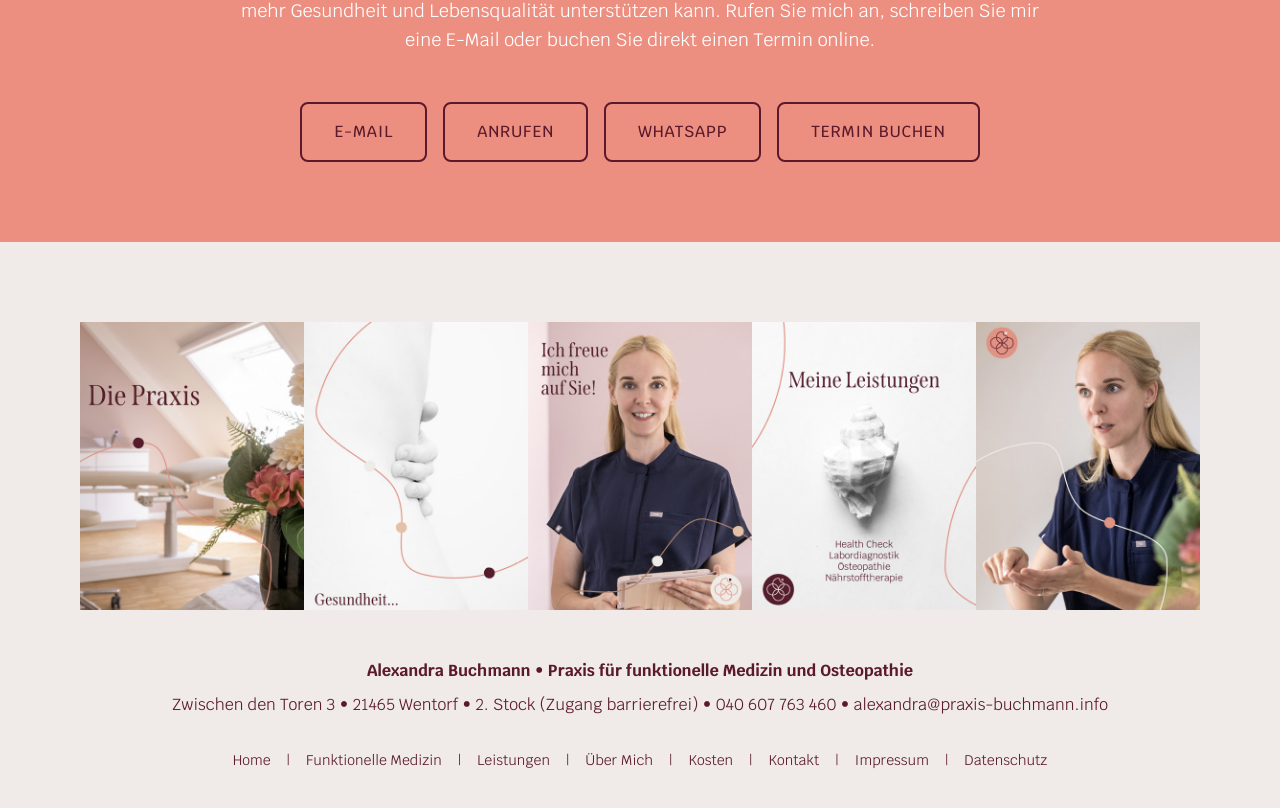
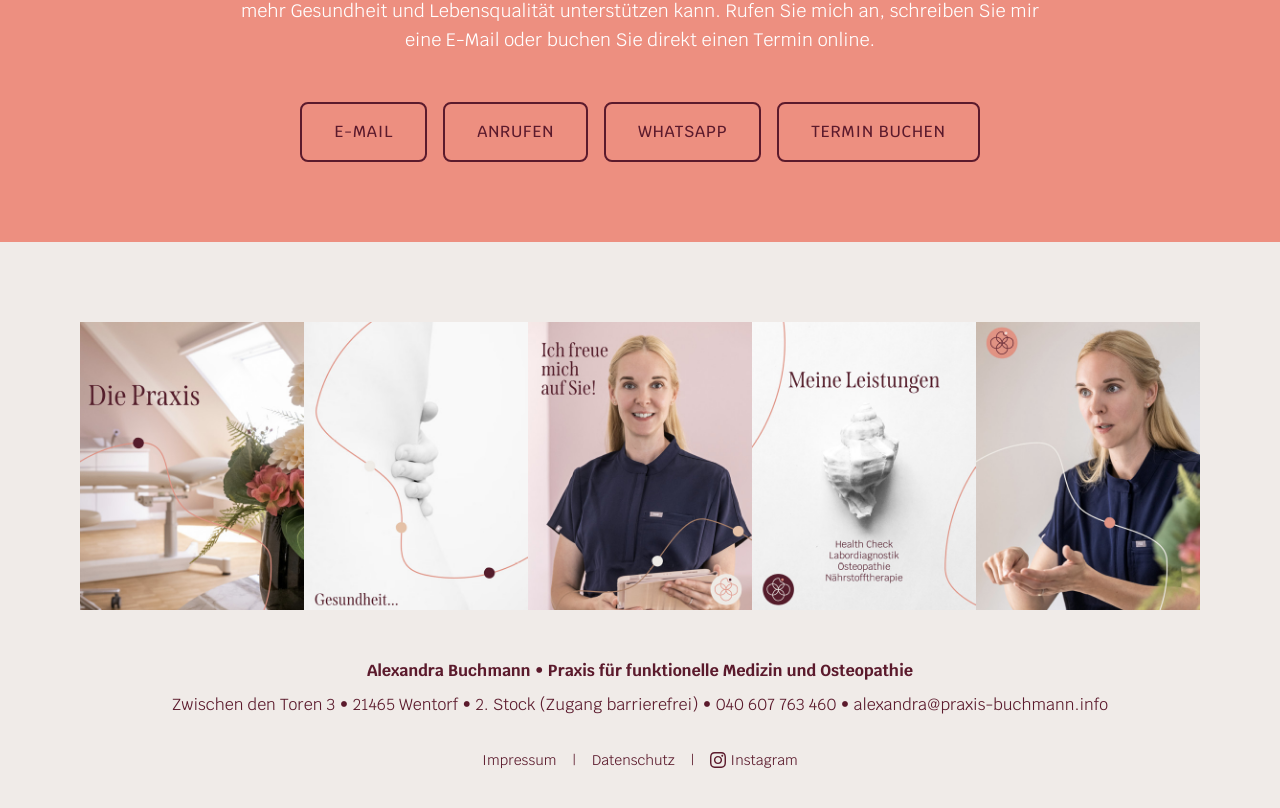
Before and after one commit to Lxnder1976/praxis-buchmann, a Next.js app: page / in a window 1280 px wide. Shown: the part 4882-5690 px from the top of the page. Built offline with nearby package versions, Linux system fonts and the light colour scheme; a web font is replaced by a local one.

Commit message:
Simplify footer navigation: remove redundant links, add Instagram with icon, focus on legal and social media links

```diff
--- a/src/components/Footer.tsx
+++ b/src/components/Footer.tsx
@@ -177,22 +177,17 @@
 
         {/* Footer Navigation */}
         <div className="text-center">
-          <div className="flex flex-wrap justify-center gap-4 text-sm text-text-gray">
-            <a href="#" className="hover:text-burgundy">Home</a>
-            <span>|</span>
-            <a href="#funktionelle-medizin" className="hover:text-burgundy">Funktionelle Medizin</a>
-            <span>|</span>
-            <a href="#leistungen" className="hover:text-burgundy">Leistungen</a>
-            <span>|</span>
-            <a href="#ueber-mich" className="hover:text-burgundy">Über Mich</a>
-            <span>|</span>
-            <a href="#kosten" className="hover:text-burgundy">Kosten</a>
-            <span>|</span>
-            <a href="#kontakt" className="hover:text-burgundy">Kontakt</a>
-            <span>|</span>
+          <div className="flex flex-wrap justify-center items-center gap-4 text-sm text-text-gray">
             <a href="/impressum" className="hover:text-burgundy">Impressum</a>
             <span>|</span>
             <a href="/datenschutz" className="hover:text-burgundy">Datenschutz</a>
+            <span>|</span>
+            <a href="https://instagram.com/praxis.buchmann" target="_blank" rel="noopener noreferrer" className="hover:text-burgundy flex items-center gap-1">
+              <svg className="w-4 h-4" fill="currentColor" viewBox="0 0 24 24">
+                <path d="M12 2.163c3.204 0 3.584.012 4.85.07 3.252.148 4.771 1.691 4.919 4.919.058 1.265.069 1.645.069 4.849 0 3.205-.012 3.584-.069 4.849-.149 3.225-1.664 4.771-4.919 4.919-1.266.058-1.644.07-4.85.07-3.204 0-3.584-.012-4.849-.07-3.26-.149-4.771-1.699-4.919-4.92-.058-1.265-.07-1.644-.07-4.849 0-3.204.013-3.583.07-4.849.149-3.227 1.664-4.771 4.919-4.919 1.266-.057 1.645-.069 4.849-.069zm0-2.163c-3.259 0-3.667.014-4.947.072-4.358.2-6.78 2.618-6.98 6.98-.059 1.281-.073 1.689-.073 4.948 0 3.259.014 3.668.072 4.948.2 4.358 2.618 6.78 6.98 6.98 1.281.058 1.689.072 4.948.072 3.259 0 3.668-.014 4.948-.072 4.354-.2 6.782-2.618 6.979-6.98.059-1.28.073-1.689.073-4.948 0-3.259-.014-3.667-.072-4.947-.196-4.354-2.617-6.78-6.979-6.98-1.281-.059-1.69-.073-4.949-.073zm0 5.838c-3.403 0-6.162 2.759-6.162 6.162s2.759 6.163 6.162 6.163 6.162-2.759 6.162-6.163c0-3.403-2.759-6.162-6.162-6.162zm0 10.162c-2.209 0-4-1.79-4-4 0-2.209 1.791-4 4-4s4 1.791 4 4c0 2.21-1.791 4-4 4zm6.406-11.845c-.796 0-1.441.645-1.441 1.44s.645 1.44 1.441 1.44c.795 0 1.439-.645 1.439-1.44s-.644-1.44-1.439-1.44z"/>
+              </svg>
+              Instagram
+            </a>
           </div>
         </div>
       </div>
```
